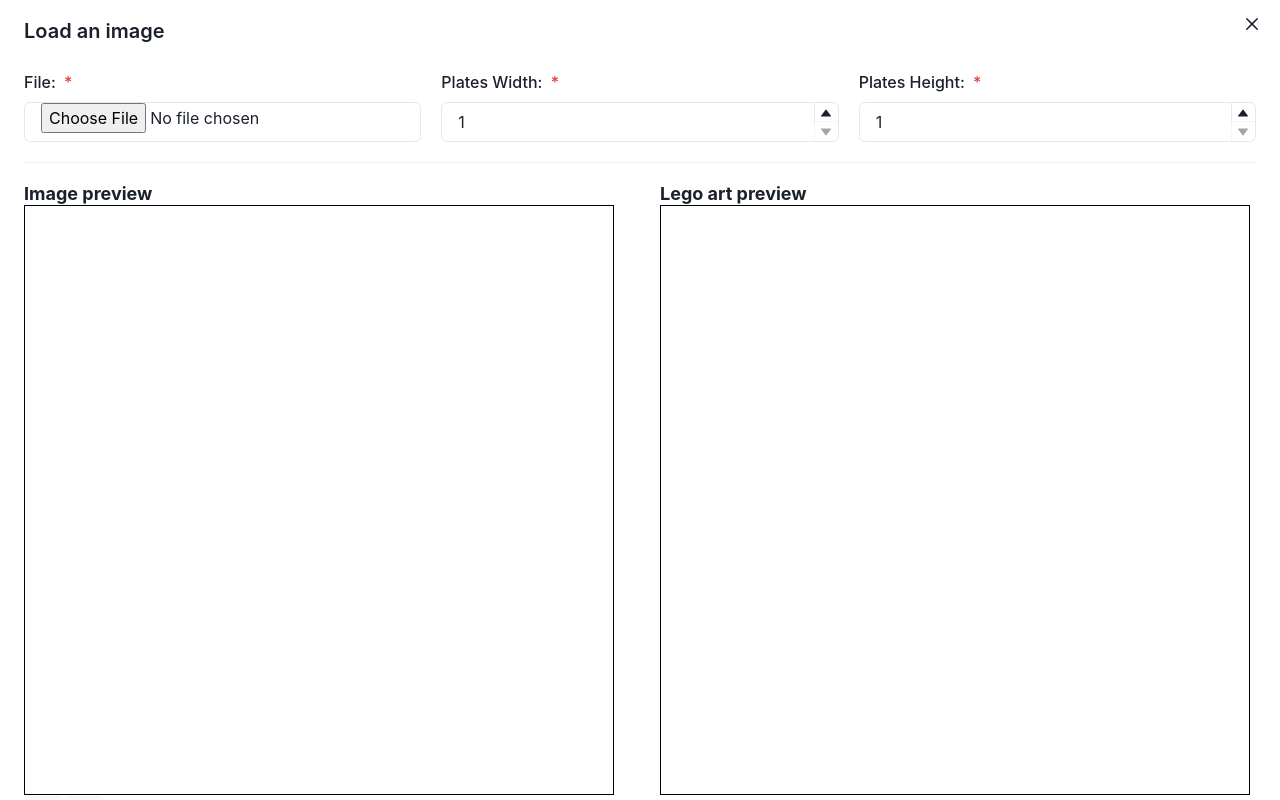
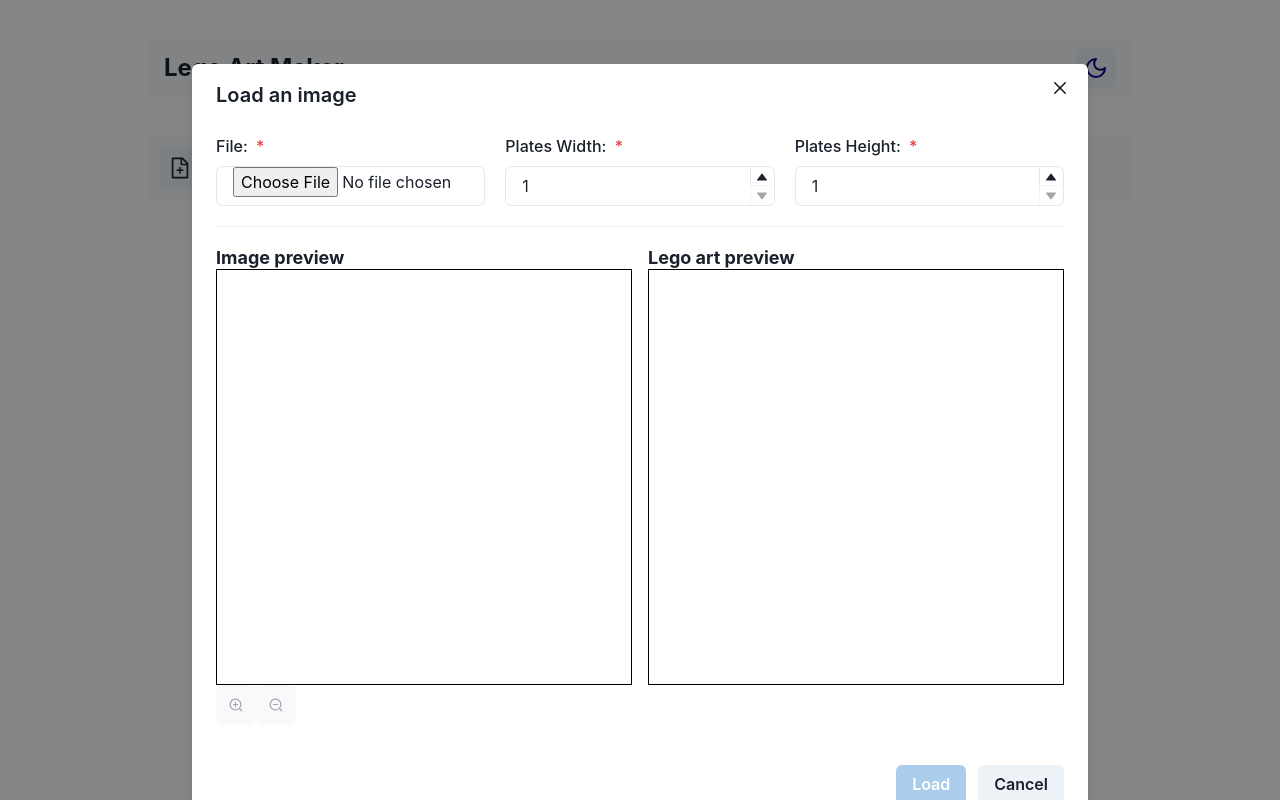
Before and after one commit to juanpg/lego-art, a React (Vite) app: page / in a window 1280 px wide. Both pictures are taken after a click on the button 228 px from the left and 168 px from the top of the page. Shown: the top 800 px of the page. Built offline with nearby package versions, Linux system fonts and the light colour scheme.

Commit message:
Resize image preview correctly depending on image

```diff
--- a/src/Components/FileLoad.jsx
+++ b/src/Components/FileLoad.jsx
@@ -40,42 +40,47 @@
   );
 }
 
+const calculateMaxWidth = (windowWith, platesWidth, squaresPerPlate) => {
+  const MIN_WIDTH = 320;
+  const MAX_WIDTH = 848;
+
+  if(windowWith < MIN_WIDTH) {
+    return MIN_WIDTH;
+  }
+
+  if(windowWith > MAX_WIDTH) {
+    return MAX_WIDTH;
+  }
+
+  return Math.floor(windowWith / (platesWidth * squaresPerPlate)) * platesWidth * squaresPerPlate;
+}
+
 export default function FileLoad({ onLoadImage, ...props }) {
   const { isOpen, onOpen, onClose } = useDisclosure();
-  const { dimensions, squaresPerPlate, colors } = useContext(LegoArtContext);
+  const { dimensions, squaresPerPlate, colors, getPixelsPerSquare } = useContext(LegoArtContext);
   const [ platesWidth, setPlatesWidth ] = useState(dimensions[0]);
   const [ platesHeight, setPlatesHeight ] = useState(dimensions[1]);
   const [ file, setFile ] = useState(null);
   const [ fileDataURL, setFileDataURL ] = useState(null);
   const [ zoom, setZoom ] = useState(1);
-  const windowWidth = useWindowWidth();
 
-  const canvasSize = useBreakpointValue({
-    base: 420, // Math.max(420, windowWidth),
-    // sm: 420, // Math.max(420, windowWidth),
-    md: 340,
-    lg: 420,
-    xl: 590
-  });
+  const maxWidth = useBreakpointValue({
+    base: 400,
+    sm: 400,
+    md: 352,
+    lg: 416,
+  })
 
-  let canvasWidth = canvasSize;
-  let canvasHeight = canvasSize;
-
-  // if(windowWidth < 768) {
-  //   canvasWidth = windowWidth;
-  //   canvasHeight = windowWidth;
-  // }
-
-  if(platesWidth > platesHeight) {
-
-  }
+  const canvasWidth = calculateMaxWidth(maxWidth, platesWidth, squaresPerPlate);
+  const pixelsPerSquare = canvasWidth / (platesWidth * squaresPerPlate);
+  const canvasHeight = parseInt(platesHeight) * squaresPerPlate * pixelsPerSquare;
 
   const [ fileImageBounds, setFileImageBounds ] = useState({
     top: 0, left: 0, right: 0, bottom: 0
   });
-  const [ fileImageDimensions, setFileImageDimensions ] = useState([canvasSize, canvasSize]);
-
-  const [ deltaDragPosition, setDeltaDragPosition ] = useState({x: 0, y: 0})
+  const [ fileImageDimensions, setFileImageDimensions ] = useState([canvasWidth, canvasHeight]);
+  const [ fileImagePosition, setFileImagePosition ] = useState({x: 0, y: 0});
+  const [ deltaDragPosition, setDeltaDragPosition ] = useState({x: 0, y: 0});
 
   const initialRef = useRef(null);
   const dragRef = useRef(null);
@@ -109,9 +114,9 @@
     if(file) {
       handleImageLoad()
     }
-  }, [canvasSize]);
+  }, [platesWidth, platesHeight]);
 
-  // When
+  // Redraw the canvas after the user has dragged the image
   useEffect(() => {
     if(imageRef.current && imageRef.current.src) {
       convertImageToStuds();
@@ -148,8 +153,25 @@
 
   const handleImageLoad = () => {
     const [fullImageWidth, fullImageHeight] = [imageRef.current.naturalWidth, imageRef.current.naturalHeight];
+    let newWidth = 0, newHeight = 0;
 
+    const widthRatio = fullImageWidth / canvasWidth;
+    const heightRatio = fullImageHeight / canvasHeight;
 
+    if(widthRatio < heightRatio) {
+      newWidth = canvasWidth;
+      newHeight = fullImageHeight / fullImageWidth *  newWidth;
+    } else {
+      newHeight = canvasHeight
+      newWidth = fullImageWidth / fullImageHeight * newHeight;
+    }
+
+    setFileImagePosition({ x: 0, y: 0});
+    setFileImageDimensions([newWidth, newHeight]);
+    setFileImageBounds({
+      top: -(newHeight -canvasHeight), left: -(newWidth - canvasWidth), right: 0, bottom: 0
+    });
+    setDeltaDragPosition({ x: 0, y: 0});
 
     // if(width === height) {
     //   if(imgWidth > imgHeight) {
@@ -189,9 +211,15 @@
 
   const handleDragOnStop = (e, ui) => {
     const newDeltaDrag = {x: ui.x, y: ui.y};
+    setFileImagePosition(newDeltaDrag);
     setDeltaDragPosition(dp => newDeltaDrag);
 
     convertImageToStuds();
+  }
+
+  const handleDrag = (e, position) => {
+    const { x, y } = position;
+    setFileImagePosition({x, y});
   }
 
   const handleLoadClick = () => {
@@ -212,7 +240,7 @@
         isOpen={isOpen}
         initialFocusRef={initialRef}
         onClose={onClose}
-        size='full'
+        size='4xl'
       >
         <ModalOverlay />
         <ModalContent>
@@ -252,19 +280,24 @@
               </FormControl>
             </Flex>
             <Divider my={5} />
-            <Flex direction={{base: 'column', md: platesWidth > platesHeight ? 'column' : 'row'}} gap={5}>
+            <Flex direction={{base: 'column', md: 'row'}} gap={2}>
               <Box w='full'>
                 <Heading as='h3' fontSize='lg'>Image preview</Heading>
-                <div style={{
-                  height: `${canvasHeight}px`,
-                  width: `${canvasWidth}px`,
+                <div className="outerDiv" style={{
+                  height: canvasHeight,
+                  width: canvasWidth,
                   border: 'solid 1px black',
                   }}
                 >
                   <div style={{ width: '100%', height: '100%', position: 'relative', overflow: 'hidden' }}>
                     {file && (
-                    <Draggable nodeRef={dragRef} onStart={handleDragOnStart} onStop={handleDragOnStop} bounds={fileImageBounds}>
-                      <div ref={dragRef}  style={{ overflow: 'hidden', position: 'relative', width: fileImageDimensions[0], height: fileImageDimensions[1] }}>
+                    <Draggable nodeRef={dragRef} onStart={handleDragOnStart} onStop={handleDragOnStop} onDrag={handleDrag} bounds={fileImageBounds} position={fileImagePosition}>
+                      <div ref={dragRef}  style={{
+                        overflow: 'hidden',
+                        position: 'relative',
+                        width: fileImageDimensions[0],
+                        height: fileImageDimensions[1] }}
+                      >
                         <img
                           ref={imageRef}
                           src={fileDataURL}
@@ -297,14 +330,24 @@
               <Box w='full'>
                 <Heading as='h3' fontSize='lg'>Lego art preview</Heading>
                 <div style={{
-                  height: `${canvasHeight}px`,
-                  width: `${canvasWidth}px`,
+                  height: canvasHeight,
+                  width: canvasWidth,
                   border: 'solid 1px black',
                   }}
                 >
-                  <div style={{ width: '100%', height: '100%', position: 'relative', overflow: 'hidden' }}>
-                    <div style={{ overflow: 'hidden', position: 'relative', width: fileImageDimensions[0], height: fileImageDimensions[1]  }}>
-                      <canvas ref={canvasRef} width={canvasSize} height={canvasSize} />
+                  <div style={{
+                    width: '100%',
+                    height: '100%',
+                    position: 'relative',
+                    overflow: 'hidden' }}
+                  >
+                    <div style={{
+                      overflow: 'hidden',
+                      position: 'relative',
+                      width: fileImageDimensions[0],
+                      height: fileImageDimensions[1]  }}
+                    >
+                      <canvas ref={canvasRef} width={canvasWidth} height={canvasHeight} />
                     </div>
                   </div>
 
```
